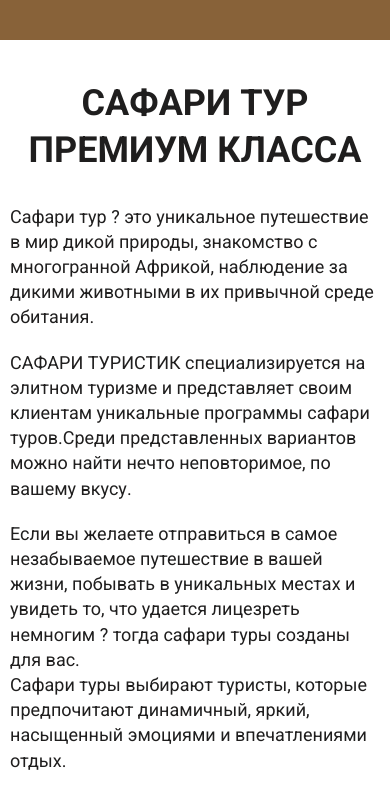
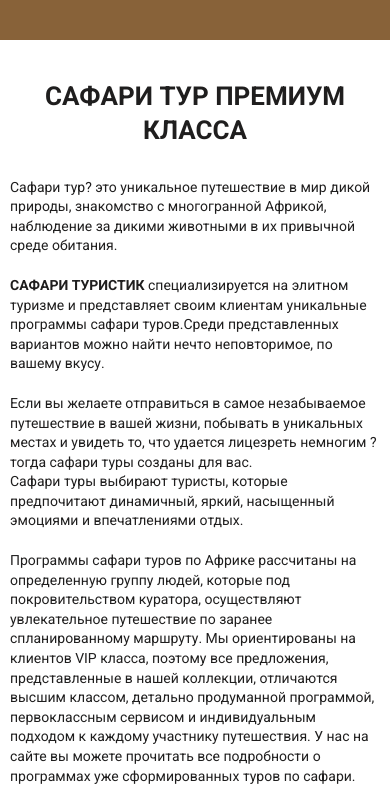
Before and after one commit to yurii1pidlypnyi/Safari-Africa, a plain HTML site: page index.html in a window 390 px wide. Shown: the part 10972-11762 px from the top of the page. Drawn offline with Linux system fonts and the light colour scheme.

Commit message:
Поправки до секції сафарі-преміум

```diff
--- a/css/style.css
+++ b/css/style.css
@@ -715,6 +715,9 @@ padding-bottom: 100px;
   flex-direction: column;
   justify-content: space-between;
 }
+.text__column span {
+  font-weight: bold;
+}
 .safari-premium__list {
   display: flex;
   justify-content: space-around;
@@ -750,6 +753,7 @@ padding-bottom: 100px;
   .safari-premium__text {
     padding: 30px 0px 28px 0px;
     display: block;
+    font-size: 14px;
   }
   .safari-premium__text p{
     margin-bottom: 20px;
@@ -763,6 +767,9 @@ padding-bottom: 100px;
   .list__item {
     margin-bottom: 10px;
   }
+  .safari-premium__title {
+    font-size: 26px;
+  }
 }
 /*-------------------------------------------*/
 /*------------------------------------------------------------------------------------*/
--- a/index.html
+++ b/index.html
@@ -335,8 +335,8 @@
             </div>
             <div class="safari-premium__text">
               <div class="text__column">
-                <p>Сафари тур ? это уникальное путешествие в мир дикой природы, знакомство с многогранной Африкой, наблюдение за дикими животными в их привычной среде обитания.</p>
-                <p>САФАРИ ТУРИСТИК специализируется на элитном туризме и представляет своим клиентам уникальные программы сафари туров.Среди представленных вариантов можно найти нечто неповторимое, по вашему вкусу.</p>
+                <p>Сафари тур? это уникальное путешествие в мир дикой природы, знакомство с многогранной Африкой, наблюдение за дикими животными в их привычной среде обитания.</p>
+                <p> <span>САФАРИ ТУРИСТИК</span> специализируется на элитном туризме и представляет своим клиентам уникальные программы сафари туров.Среди представленных вариантов можно найти нечто неповторимое, по вашему вкусу.</p>
                 <p>
                   Если вы желаете отправиться в самое незабываемое путешествие в вашей жизни, побывать в уникальных местах и увидеть то, что удается лицезреть немногим ? тогда сафари туры созданы для вас.</p>
               </div>
```
